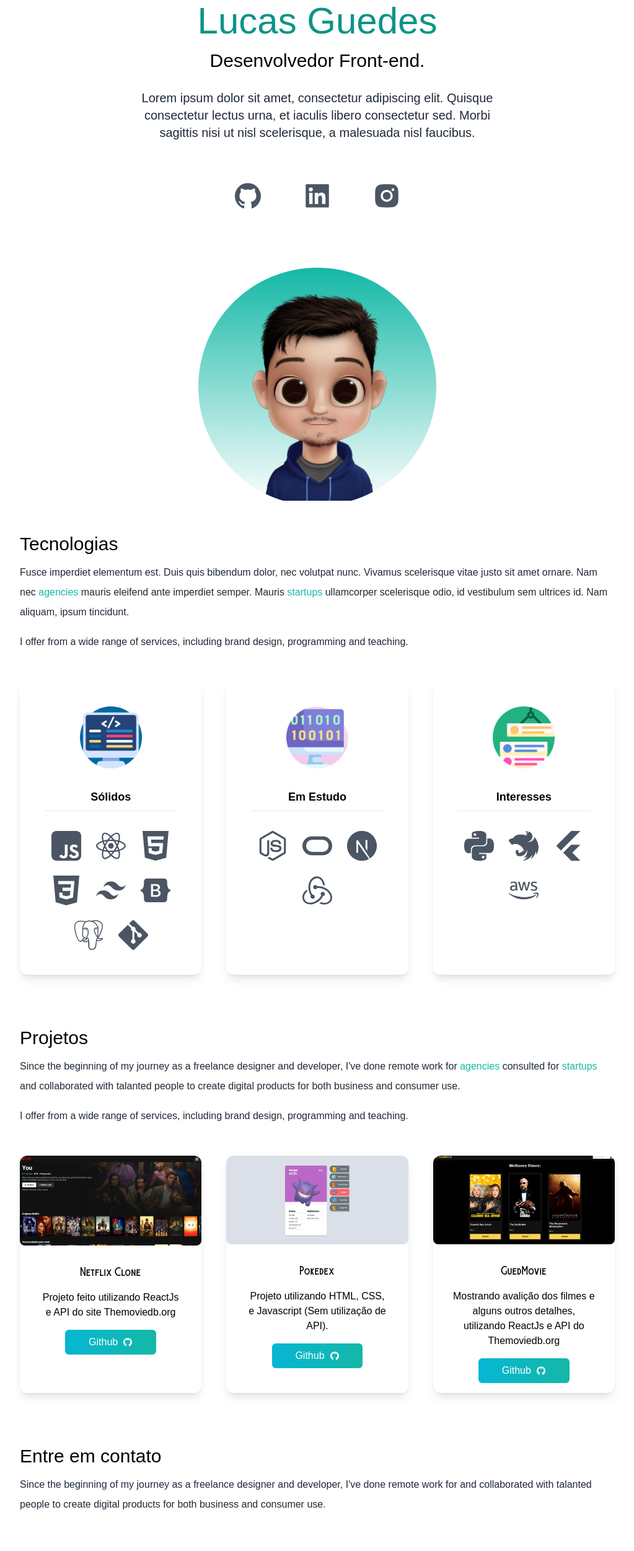
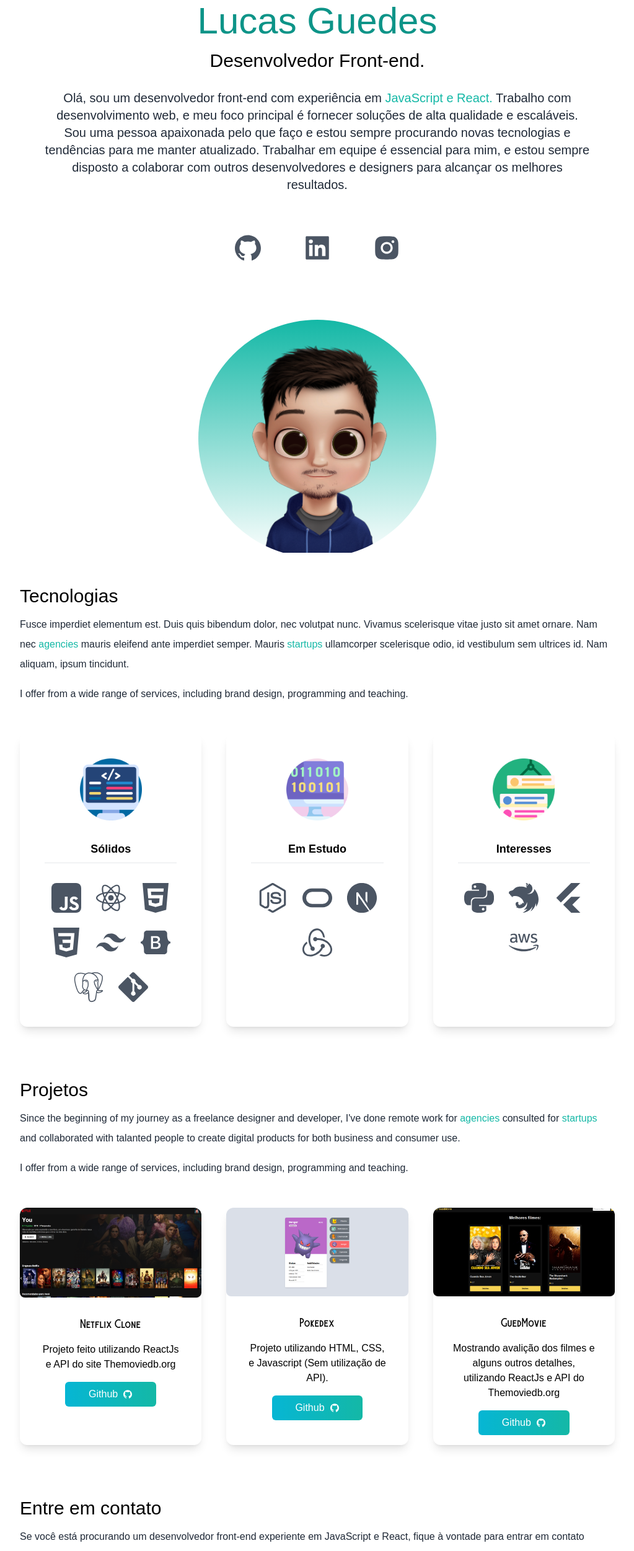
Before and after one commit to guedev/my-portfolio, a Next.js app: page / in a window 1280 px wide. Shown: the part 200-2703 px from the top of the page at 62% size, without its empty margins (128-1151 px from the left). Built offline with nearby package versions, Linux system fonts and the light colour scheme.

Commit message:
adição texto bio

```diff
--- a/package.json
+++ b/package.json
@@ -19,7 +19,8 @@
     "react": "18.2.0",
     "react-dom": "18.2.0",
     "react-icons": "^4.7.1",
-    "react-toastify": "^9.1.1"
+    "react-toastify": "^9.1.1",
+    "toastify": "^2.0.1"
   },
   "devDependencies": {
     "autoprefixer": "^10.4.13",
--- a/src/pages/index.js
+++ b/src/pages/index.js
@@ -120,10 +120,9 @@
             <h3 className="text-2xl py-2 dark:text-white md:text-3xl">
               Desenvolvedor Front-end.
             </h3>
-            <p className="text-md mb-8 py-5 leading-8 text-gray-800 dark:text-gray-200 max-w-xl mx-auto md:text-xl">
-              Lorem ipsum dolor sit amet, consectetur adipiscing elit. Quisque
-              consectetur lectus urna, et iaculis libero consectetur sed. Morbi
-              sagittis nisi ut nisl scelerisque, a malesuada nisl faucibus.
+            <p className="text-md mb-8 py-5 leading-8 text-gray-800 dark:text-gray-200 max-w-4xl mx-auto md:text-xl">
+            Olá, sou um desenvolvedor front-end com experiência em <span className="text-teal-500">JavaScript e React.</span> Trabalho com desenvolvimento web, e meu foco principal é fornecer soluções de alta qualidade e escaláveis.
+            Sou uma pessoa apaixonada pelo que faço e estou sempre procurando novas tecnologias e tendências para me manter atualizado. Trabalhar em equipe é essencial para mim, e estou sempre disposto a colaborar com outros desenvolvedores e designers para alcançar os melhores resultados.
             </p>
 
             {/* Social buttons */}
@@ -358,10 +357,7 @@
           <div>
             <h3 className="text-3xl py-1 dark:text-white ">Entre em contato</h3>
             <p className="text-md py-2 leading-8 text-gray-800 dark:text-gray-200">
-              Since the beginning of my journey as a freelance designer and
-              developer, I've done remote work for and collaborated with
-              talanted people to create digital products for both business and
-              consumer use.
+            Se você está procurando um desenvolvedor front-end experiente em JavaScript e React, fique à vontade para entrar em contato comigo para discutirmos suas necessidades e como posso ajudar.
             </p>
 
             {/* <div className="p-8 flex justify-center">
```
Also changed, not shown: 1 other file (tests, documents, lock files or other folders).
